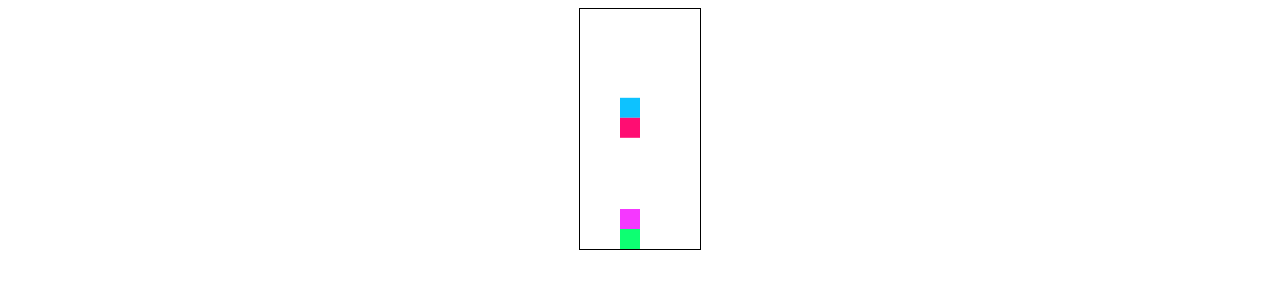
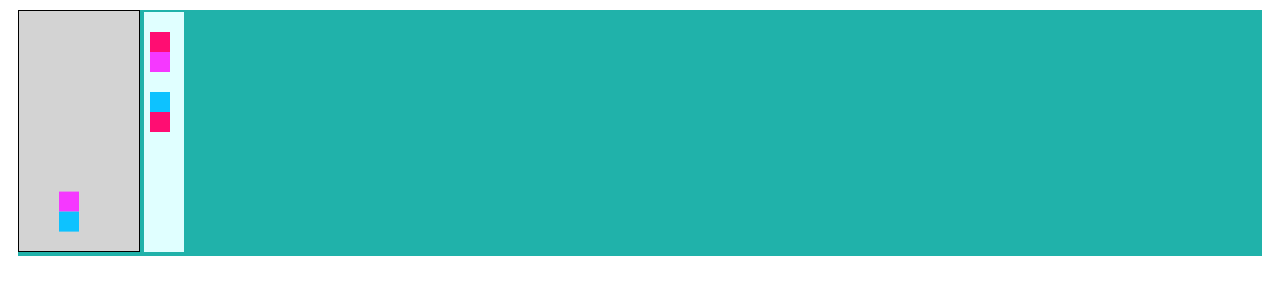
Before and after one commit to tanaka774/puyo_mountain, a plain HTML site: page index.html in a window 1280 px wide. Drawn offline with Linux system fonts and the light colour scheme.

Commit message:
fix different things

```diff
--- a/index.html
+++ b/index.html
@@ -3,17 +3,14 @@
 
 <head>
   <title>Tetris</title>
-  <style>
-    canvas {
-      border: 1px solid #000;
-      display: block;
-      margin: 0 auto;
-    }
-  </style>
+  <link rel="stylesheet" type="text/css" href="./style.css">
 </head>
 
 <body>
-  <canvas id="tetrisCanvas" width="120" height="240"></canvas>
+  <div class="canvas-container">
+    <canvas id="tetrisCanvas" width="120" height="240"></canvas>
+    <canvas id="nextPuyoCanvas" width="40" height="240"></canvas>
+  </div>
   <script src="script.js"></script>
 </body>
 
--- a/script.js
+++ b/script.js
@@ -2,8 +2,8 @@
 const canvas = document.getElementById('tetrisCanvas');
 const ctx = canvas.getContext('2d');
 const CELL_SIZE = 20;
-const BOARD_WIDTH = canvas.width / CELL_SIZE;
-const BOARD_HEIGHT = canvas.height / CELL_SIZE;
+const BOARD_WIDTH = canvas.width / CELL_SIZE// - 1;
+const BOARD_HEIGHT = canvas.height / CELL_SIZE// - 1;
 const TETRIMINO_COLORS = [
   null,
   '#FF0D72',
@@ -21,27 +21,15 @@ const basePuyo = {
   parentColor: 1,
   childColor: 2,
   angle: 0,
-  // isBeingSplitted: false,
-  // splittedX: -1,
-  // splittedY: -1,
-  // splittedColor: 1,
-  // unsplittedX: -1,
-  // unsplittedY: -1,
-  // unsplittedColor: 2,
 };
 
 const getChildPos = (puyo) => {
   let childX, childY;
-  // if (!puyo.isBeingSplitted) {
-  if (true) { // temp
   // TODO: do smarter
   if (puyo.angle === 0) { childX = puyo.parentX; childY = puyo.parentY + 1; }
   else if (puyo.angle === 90) { childX = puyo.parentX - 1; childY = puyo.parentY; }
   else if (puyo.angle === 180) { childX = puyo.parentX; childY = puyo.parentY - 1; }
   else if (puyo.angle === 270) { childX = puyo.parentX + 1; childY = puyo.parentY; }
-  } else {
-
-  }
   return [childX, childY];
 };
 
@@ -49,8 +37,12 @@ const getChildPos = (puyo) => {
 // Game state
 let board = [];
 let currentPuyo = null;
+let nextPuyo = null;
+let doubleNextPuyo = null;
+const nextPuyoCanvas = document.getElementById('nextPuyoCanvas');
+const nextPuyoCtx = nextPuyoCanvas.getContext('2d');
 let gameOver = false;
-const moveYDiff = 0.06;
+const moveYDiff = 0.03;
 const VANISH_WAIT_TIME = 30;
 const LOCK_WAIT_TIME = 60;
 
@@ -82,15 +74,16 @@ const gameState = {
   chainVanishWaitCount: 0,
   lockWaitCount: 0,
   isLocked: false,
+  isInitialized: false,
 };
 
 // Initialize the game
 function init() {
   board = createBoard();
-  currentPuyo = getRandomPuyo();
-  currentPuyo.parentX = Math.floor(BOARD_WIDTH / 2) - 1;
-  currentPuyo.parentY = 0;
+  // currentPuyo = getRandomPuyo();
+  beforeNext();
   draw();
+  gameState.isInitialized = true;
   update();
 }
 
@@ -109,6 +102,13 @@ function getRandomPuyo() {
   return newPuyo;
 }
 
+function beforeNext() {
+  currentPuyo = (gameState.isInitialized) ? nextPuyo : getRandomPuyo();
+  nextPuyo = (nextPuyo !== null) ? doubleNextPuyo : getRandomPuyo();
+  doubleNextPuyo = getRandomPuyo();
+  gameState.lockWaitCount = 0;
+}
+
 // Draw the game board and current piece
 function draw() {
   // Clear the canvas
@@ -123,6 +123,20 @@ function draw() {
       }
     }
   }
+  // draw nextPuyo and doubleNextPuyo right-side to board
+  if (nextPuyo && doubleNextPuyo) { // <- is this condition necessary?
+    nextPuyoCtx.fillStyle = TETRIMINO_COLORS[nextPuyo.parentColor];
+    // nextPuyoCtx.fillRect((BOARD_WIDTH) * CELL_SIZE, 1 * CELL_SIZE, CELL_SIZE, CELL_SIZE);
+    nextPuyoCtx.fillRect(0.3 * CELL_SIZE, 1 * CELL_SIZE, CELL_SIZE, CELL_SIZE);
+    nextPuyoCtx.fillStyle = TETRIMINO_COLORS[nextPuyo.childColor];
+    nextPuyoCtx.fillRect(0.3 * CELL_SIZE, 2 * CELL_SIZE, CELL_SIZE, CELL_SIZE);
+
+    nextPuyoCtx.fillStyle = TETRIMINO_COLORS[doubleNextPuyo.parentColor];
+    nextPuyoCtx.fillRect(0.3 * CELL_SIZE, 4 * CELL_SIZE, CELL_SIZE, CELL_SIZE);
+    nextPuyoCtx.fillStyle = TETRIMINO_COLORS[doubleNextPuyo.childColor];
+    nextPuyoCtx.fillRect(0.3 * CELL_SIZE, 5 * CELL_SIZE, CELL_SIZE, CELL_SIZE);
+  }
+
   // Draw the current piece
   if (gameState.chainProcessing) {
     if (gameState.chainVanishWaitCount >= VANISH_WAIT_TIME) {
@@ -162,20 +176,16 @@ function update() {
       if (gameState.isBeingSplitted) {
         handleSplitting();
 
-        if (!gameState.isBeingSplitted) {
-          handleChain();
-        }
+        if (!gameState.isBeingSplitted) { handleChain(); }
       } else {
         if (!gameState.chainProcessing) { gameState.isLocked = lockCurrentPuyo(); }
         if (gameState.isLocked) { handleChain(); }
       }
-      debug_boardcheck();
       if (!gameState.chainProcessing && isGameOver()) {
         gameOver = true;
         // alert('Game Over');
       } else if (gameState.isLocked && !gameState.isBeingSplitted && !gameState.chainProcessing) {
-        currentPuyo = getRandomPuyo();
-        gameState.lockWaitCount = 0;
+        beforeNext();
       }
     }
     // TODO? record previous pos and animate slide between old and new pos
@@ -185,36 +195,40 @@ function update() {
 }
 
 // Check if the current piece can move down
-// TODO: ちぎりの確認ここでやる？
-function canPuyoMoveDown() {
-  // if (gameState.isBeingSplitted || gameState.chainProcessing) { return false; }
-
+function canPuyoMoveDown(rate = 1.0) {
   const parentX = currentPuyo.parentX;
   const parentY = currentPuyo.parentY;
   const [childX, childY] = getChildPos(currentPuyo);
   const angle = currentPuyo.angle;
 
-  if (parentY + moveYDiff < Math.round(parentY)) { return true; }
+  // TODO: handle puyo falling on top properly
+  if (board[1][parentX] !== 0 || board[1][childX] !== 0) { return false; }
+  // if (parentY + moveYDiff * rate < Math.floor(parentY) + 1) { return true; }
+  if (parentY + moveYDiff * rate < Math.round(parentY)) { return true; }
 
   if (angle === 0 || angle === 180) {
     const downY = angle === 0 ? childY : parentY;
+    // const nextY = Math.floor(downY) + 2;
     const nextY = Math.round(downY) + 1;
     if (nextY >= BOARD_HEIGHT || board[nextY][parentX] !== 0) {
       return false;
     }
     return true;
   } else if (angle === 90 || angle === 270) {
+    // const nextY = Math.floor(parentY) + 2;
     const nextY = Math.round(parentY) + 1;
 
     // at first check lock-wait time on any condition
     if (nextY >= BOARD_HEIGHT || board[nextY][parentX] !== 0 || board[nextY][childX] !== 0) {
       // must increment lockWaitCount to max in lockpuyo() not here
-      // TODO: smater logic
+      // TODO: smarter logic
       if (gameState.lockWaitCount < LOCK_WAIT_TIME - 1) {
         gameState.lockWaitCount++;
         return false;
       }
-      // gameState.lockWaitCount = 0;
+    } else {
+      // none of those below conditions catches
+      return true;
     }
 
     if (nextY >= BOARD_HEIGHT || (board[nextY][parentX] !== 0 && board[nextY][childX] !== 0)) {
@@ -227,6 +241,7 @@ function canPuyoMoveDown() {
       splittedPuyo.splittedY = childY;
       splittedPuyo.splittedColor = currentPuyo.childColor;
       splittedPuyo.unsplittedX = parentX;
+      // splittedPuyo.unsplittedY = Math.floor(parentY) + 1;
       splittedPuyo.unsplittedY = Math.round(parentY);
       splittedPuyo.unsplittedColor = currentPuyo.parentColor;
       currentPuyo = null;
@@ -239,6 +254,7 @@ function canPuyoMoveDown() {
       splittedPuyo.splittedY = parentY;
       splittedPuyo.splittedColor = currentPuyo.parentColor;
       splittedPuyo.unsplittedX = childX;
+      // splittedPuyo.unsplittedY = Math.floor(childY) + 1;
       splittedPuyo.unsplittedY = Math.round(childY);
       splittedPuyo.unsplittedColor = currentPuyo.childColor;
       currentPuyo = null;
@@ -448,9 +464,12 @@ document.addEventListener('keydown', e => {
 document.addEventListener('keydown', e => {
   if (takeInput()) {
     if (e.key === 'ArrowDown') {
+      let keyMoveDownRate = 8.0;
+      if (keyMoveDownRate * moveYDiff >= 0.5) keyMoveDownRate = 0.5 / moveYDiff;
+      if (canPuyoMoveDown(keyMoveDownRate)) {
+        currentPuyo.parentY = movePuyoDown(currentPuyo.parentY, keyMoveDownRate);
+      } else {
         gameState.lockWaitCount = LOCK_WAIT_TIME;
-      if (canPuyoMoveDown()) {
-        currentPuyo.parentY = movePuyoDown(currentPuyo.parentY, 5.0);
       }
     }
   }
@@ -497,7 +516,8 @@ function canPuyoMoveLeft(puyo = currentPuyo) {
       board[Math.floor(parentY)][nextX] !== 0 ||
       board[Math.floor(parentY) + 1][nextX] !== 0 ||
       board[Math.floor(childY)][nextX] !== 0 ||
-      board[Math.floor(childY) + 1][nextX] !== 0) {
+      board[Math.floor(childY) + 1][nextX] !== 0
+    ) {
       return false;
     }
     return true;
@@ -527,7 +547,8 @@ function canPuyoMoveRight(puyo = currentPuyo) {
       // board[Math.round(parentY)][nextX] !== 0 ||
       board[Math.floor(parentY) + 1][nextX] !== 0 ||
       board[Math.floor(childY)][nextX] !== 0 ||
-      board[Math.floor(childY) + 1][nextX] !== 0) {
+      board[Math.floor(childY) + 1][nextX] !== 0
+    ) {
       return false;
     }
     return true;
@@ -551,11 +572,12 @@ function rotatePuyo(changeAngle) {
     // left is empty? if not, can move right? if not, cannot rotate
     const nextX = rotatedChildX;
     if (nextX >= 0 &&
-      currentChildY + 1 < BOARD_HEIGHT &&
+      // currentChildY + 1 < BOARD_HEIGHT &&
       board[Math.floor(currentChildY)][nextX] == 0 &&
-      board[Math.floor(currentChildY) + 1][nextX] == 0 &&
+      // board[Math.floor(currentChildY) + 1][nextX] == 0 &&
       board[Math.floor(rotatedChildY)][nextX] == 0 &&
-      board[Math.floor(rotatedChildY) + 1][nextX] == 0) {
+      board[Math.floor(rotatedChildY) + 1][nextX] == 0
+    ) {
       currentPuyo = rotatedPuyo;
       return;
     } else if (canPuyoMoveRight(rotatedPuyo)) {
@@ -571,11 +593,12 @@ function rotatePuyo(changeAngle) {
     // right is empty? if not, can move left? if not, cannot rotate
     const nextX = rotatedChildX;
     if (nextX < BOARD_WIDTH &&
-      currentChildY + 1 < BOARD_HEIGHT &&
+      // currentChildY + 1 < BOARD_HEIGHT &&
       board[Math.floor(rotatedChildY)][nextX] == 0 &&
       board[Math.floor(rotatedChildY) + 1][nextX] == 0 &&
-      board[Math.floor(currentChildY)][nextX] == 0 &&
-      board[Math.floor(currentChildY) + 1][nextX] == 0) {
+      board[Math.floor(currentChildY)][nextX] == 0
+      // && board[Math.floor(currentChildY) + 1][nextX] == 0
+    ) {
       currentPuyo = rotatedPuyo;
       return;
     } else if (canPuyoMoveLeft(rotatedPuyo)) {
@@ -590,8 +613,9 @@ function rotatePuyo(changeAngle) {
   } else if (rotatedPuyo.angle === 0) {
     // if there is something below, push up by one cell
     if (rotatedChildY >= BOARD_HEIGHT - 1 || //<- is this ok? need to check
-      board[Math.floor(rotatedChildY) + 1][rotatedChildX] !== 0 ||
-      board[Math.floor(rotatedChildY) + 1][currentChildX] !== 0) {
+      board[Math.floor(rotatedChildY) + 1][rotatedChildX] !== 0 // ||
+      // board[Math.floor(rotatedChildY) + 1][currentChildX] !== 0
+    ) {
       rotatedPuyo.parentY = Math.floor(rotatedPuyo.parentY);
     }
     currentPuyo = rotatedPuyo;
--- /dev/null
+++ b/style.css
@@ -0,0 +1,20 @@
+.canvas-container {
+  white-space: nowrap;
+  /* display: flex; */
+  margin: 10px; /* Add some space between the canvases */
+  background: lightseagreen;
+}
+#tetrisCanvas {
+  border: 1px solid #000;
+  display: inline-block;
+  margin: 0 auto;
+  background: lightgray;
+  /* flex: 0 0 auto; */
+  /* width: 120px; */
+  /* height: 240px; */
+}
+#nextPuyoCanvas {
+  display: inline-block;
+  background: lightcyan;
+  /* flex: 0 0 auto; */
+}
```
Also changed, not shown: memo.md (+4 -0 lines). Lines whose indentation alone changed are shown as unchanged.
